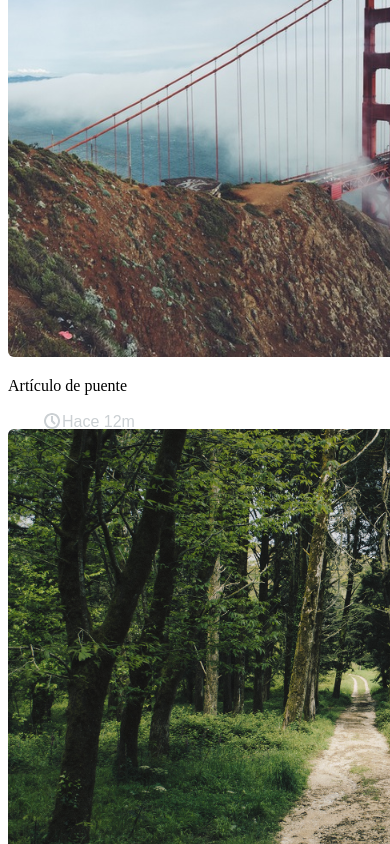
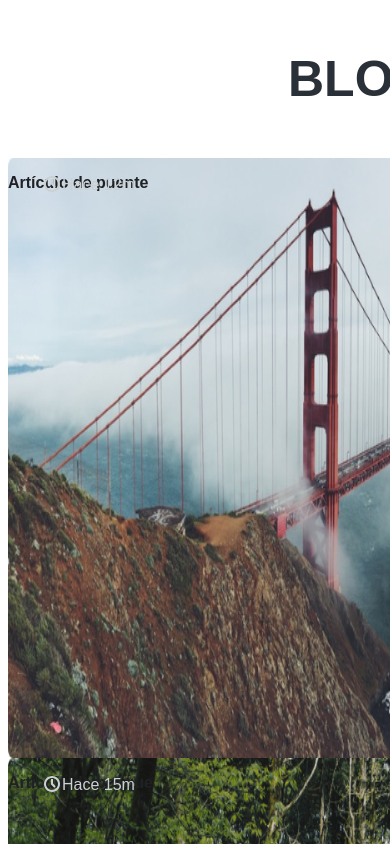
Before and after one commit to SofiaMarzari/Maquetacion-de-sitio, a plain HTML site: page blog.html in a window 390 px wide. Shown: the top 844 px of the page. Drawn offline with Linux system fonts and the light colour scheme.

Commit message:
Realizando responsive del blog particular para el nav - Mobile

```diff
--- a/css/estilo.scss
+++ b/css/estilo.scss
@@ -838,6 +838,50 @@ $widthmobile: 350px;
         margin: $none;
         margin-left: 2px;
     }
+    /*      HTML BLOG       */
+    #contenedor-blog {
+        width: 700px;
+        height: 100%;
+    }
+    #contenedor-blog>section {
+        bottom: 0px;
+        margin-right: 0px;
+        width: 100%;
+    }
+    #contenedor-blog>section>p {
+        width: 100px;
+        font-family: $fuenteprincipal;
+        color: $colortextogrisaseo;
+        font-size: 50px;
+        margin-left: 280px;
+        font-weight: bold;
+    }
+    #contenedor-blog>section>section {
+        width: 100%;
+    }
+    //particular
+    #contenedor-blog>section>section>section {
+        width: 600px;
+        height: 600px;
+    }
+    #contenedor-blog>section>section>section>img {
+        width: 600px;
+        height: 600px;
+        position: absolute;
+        z-index: 1;
+    }
+    #contenedor-blog>section>section>section>p {
+        font-family: "Acumin Pro", Arial, Montserrat, sans-serif;
+        font-weight: bold;
+        font-size: 16px;
+        color: #202124;
+        position: absolute;
+        z-index: 3;
+    }
+    #contenedor-blog>section>section>section>div {
+        position: absolute;
+        z-index: 3;
+    }
     /*          FOOTER          */
     footer {
         background-color: $colortextogrisaseo;
```
Also changed, not shown: css/estilo.css, 1 other file.
